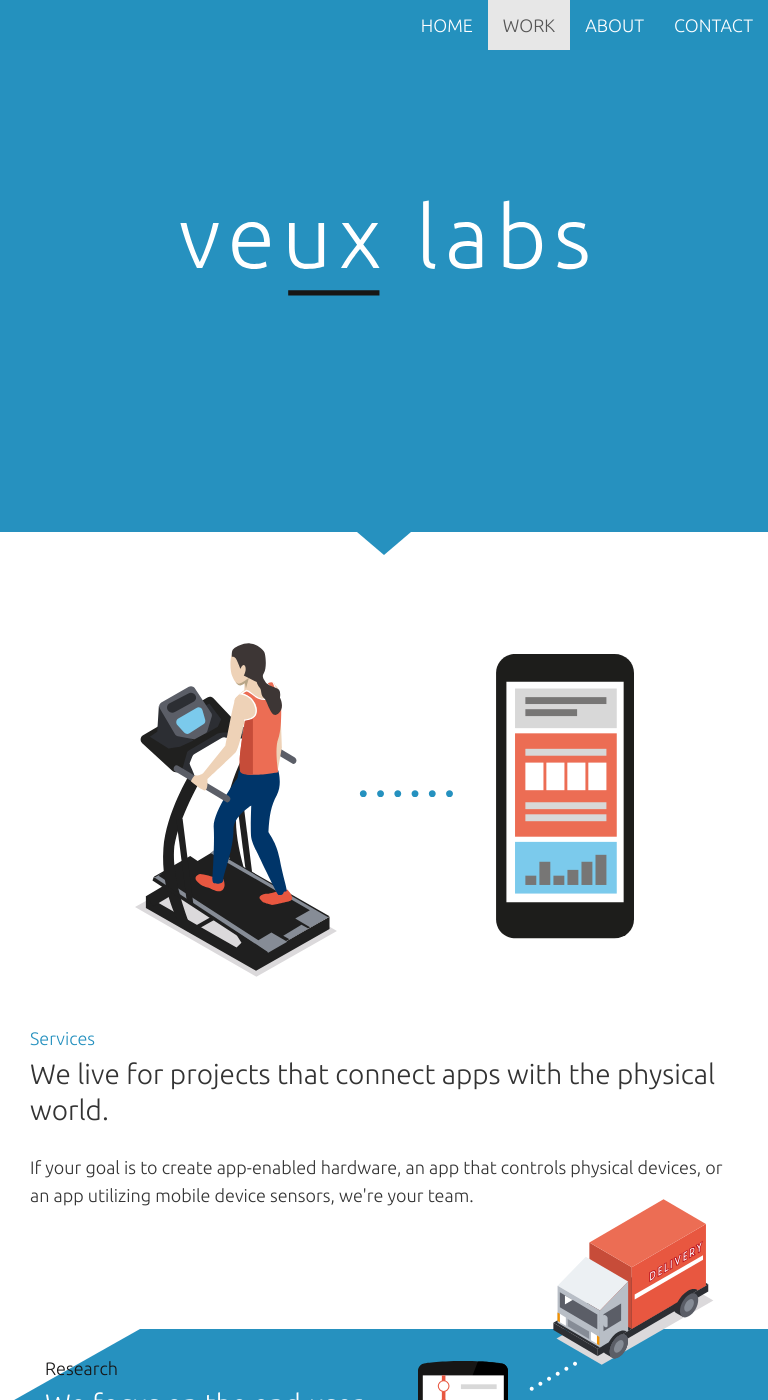
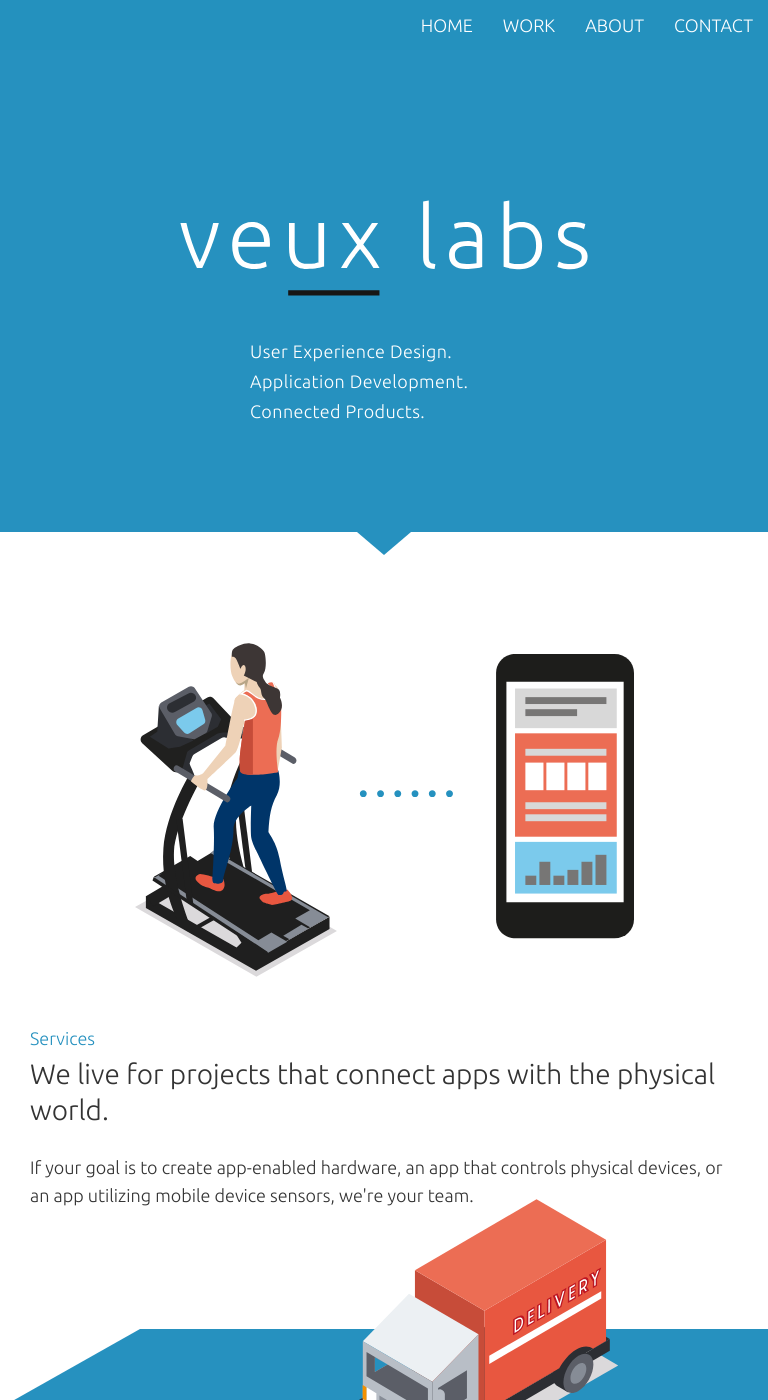
Before and after one commit to VeuxLabs/VeuxLabs.github.io, a Jekyll site: the page built from index.html, in a window 768 px wide and 1400 px high. Built offline with Jekyll 4.4.1, drawn with Linux system fonts in a browser that asks for light colours; comment, search, counter and statistics services are not loaded.

Commit message:
homepage desktop styling

```diff
--- a/css/landing-page.css
+++ b/css/landing-page.css
@@ -36,6 +36,11 @@
 
 .bg-white {
     background-color: #ffffff;
+}
+
+.navbar-default .navbar-nav>.active>a, .navbar-default .navbar-nav>.active>a:hover, .navbar-default .navbar-nav>.active>a:focus {
+    color: #ffffff;
+    background-color: transparent;
 }
 
 .navbar-default {
@@ -251,6 +256,7 @@
     bottom: 0;
     left: 0;
     text-align: center;
+    clear: both;
 }
 
 .research .squares-wrapper .blue-square {
@@ -304,6 +310,8 @@
 
 .app-dev {
     color: #ffffff;
+    padding-left: -30px;
+    padding-right: -30px;
 }
 
 .app-dev .dev-img {
@@ -367,7 +375,7 @@
 }
 
 @media(max-width:1199px) {
-    .services, .research, .design, .app-dev{
+    .services, .research, .design{
         padding-left: 30px;
         padding-right: 30px;
     }
@@ -431,6 +439,42 @@
     }
     .services .fit {
         width: 500px;
+    }
+}
+
+@media (min-width:482px) and (max-width:1200px) {
+    .services .fit {
+        width: 80%;
+        max-width: 500px;
+    }
+}
+
+@media (min-width:600px) and (max-width:1200px) {
+    .research .section2 img {
+        margin: -130px auto 0 auto;
+        float: none;
+        width: 80%;
+        max-width: 500px;
+    }
+    .research .section2-text {
+        width: 400px;
+        left: 50%;
+        margin-left: -300px;
+        margin-top: -100px;
+    }
+    .design .design-img img {
+        width: 80%;
+        max-width: 500px;
+        margin-left: auto;
+        margin-right: auto;
+        display: block;
+    }
+    .app-dev .dev-img img {
+        width: 80%;
+        max-width: 500px;
+        margin-left: auto;
+        margin-right: auto;
+        display: block;
     }
 }
 
--- a/index.html
+++ b/index.html
@@ -1,6 +1,7 @@
 ---
 layout: default
 title: veux labs
+pros: <ul><li>User Experience Design.</li><li>Application Development.</li><li>Connected Products.</li></ul>
 ---
 
 <div class="row services bg-white">
@@ -14,10 +15,10 @@
     </div>
 </div>
 <div class="row bg-blue research">
-    <div class="col-lg-12 section2">
+    <div class="col-xs-12 section2">
         <img src="../img/logisticsGraphic.svg" alt="" class="img-responsive" />
     </div>
-    <div class="col-lg-12 section2-text">
+    <div class="col-xs-12 section2-text">
         <h2>Research</h2>
         <h3>We focus on the end-user.</h3>
         <p>Great products are built on a deep understanding of the people who experience them, and depend on keeping the priorities of those users center stage. </p>
```
